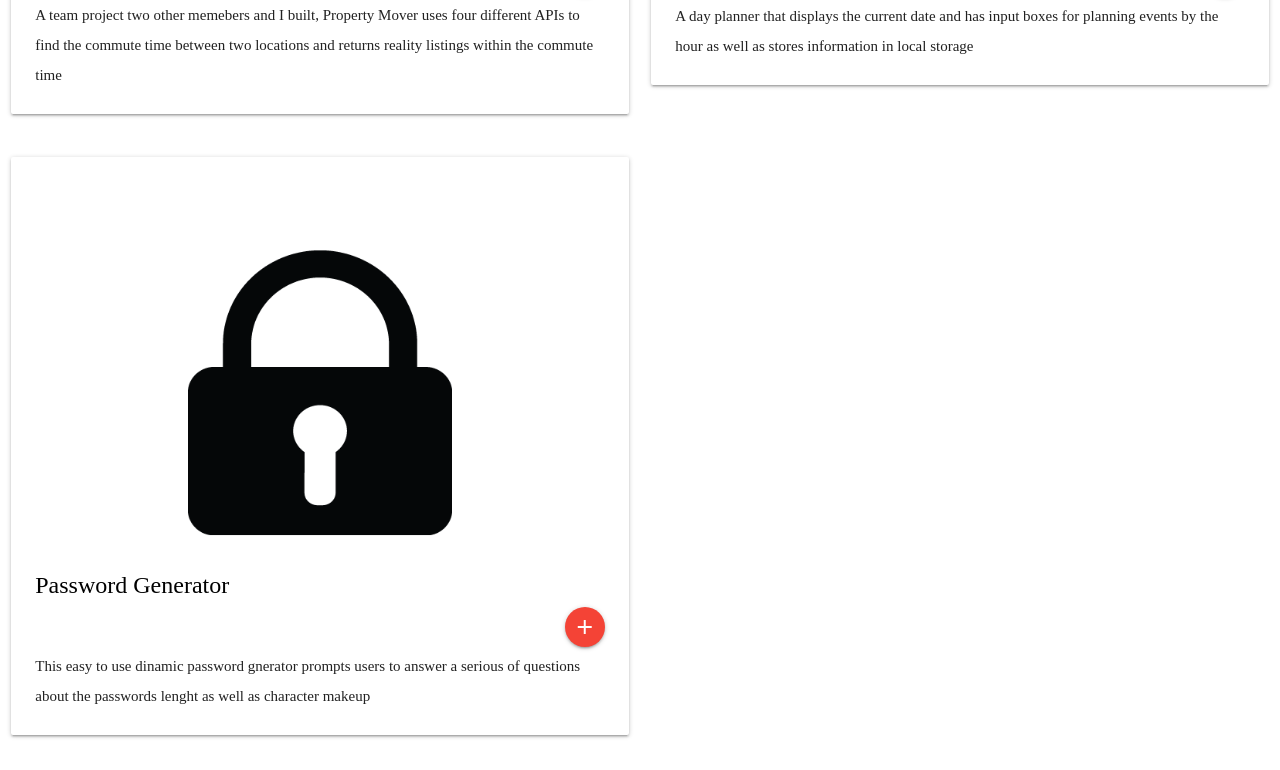
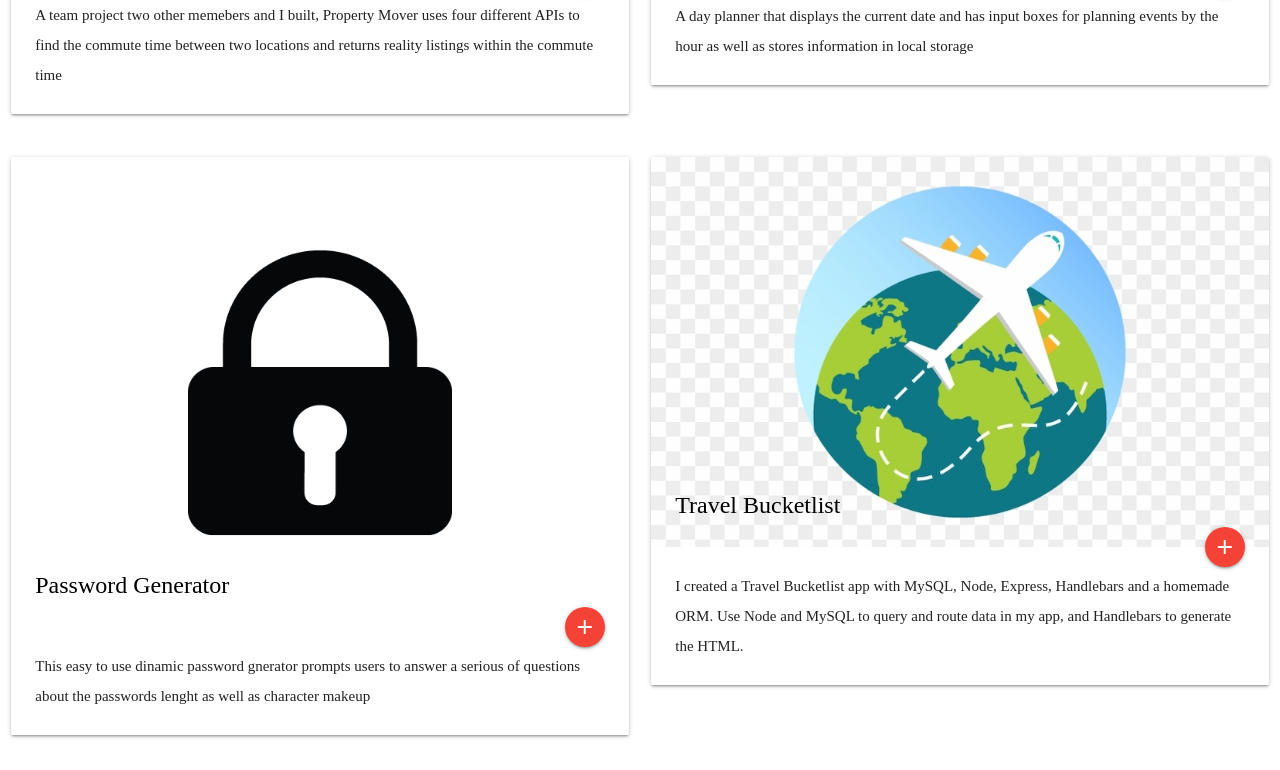
Before and after one commit to ayladillis/ayladillis_portfolio, a plain HTML site: page portfolio.html in a window 1280 px wide. Shown: the part 531-1301 px from the top of the page. Drawn offline with nearby package versions, Linux system fonts and the light colour scheme.

Commit message:
adding work

```diff
--- a/portfolio.html
+++ b/portfolio.html
@@ -70,6 +70,20 @@
         </div>
       </div>
     </div>
+
+    <div class="col s12 m6">
+      <div class="card">
+        <div class="card-image">
+          <img src="airplane.jpeg">
+          <span class="card-title" style="color: black;"> Travel Bucketlist</span>
+          <a class="btn-floating halfway-fab waves-effect waves-light red" href="https://frozen-wildwood-92430.herokuapp.com/" target="_blank"><i class="material-icons">add</i></a>
+        </div>
+        <div class="card-content">
+          <p> I created a Travel Bucketlist app with MySQL, Node, Express, Handlebars and a homemade ORM. Use Node and MySQL to query and route data in my app, and Handlebars to generate the HTML.
+          </p>
+        </div>
+      </div>
+    </div>
   </div>
 
 
```
Also changed, not shown: README.md, airplane.jpeg (added).
